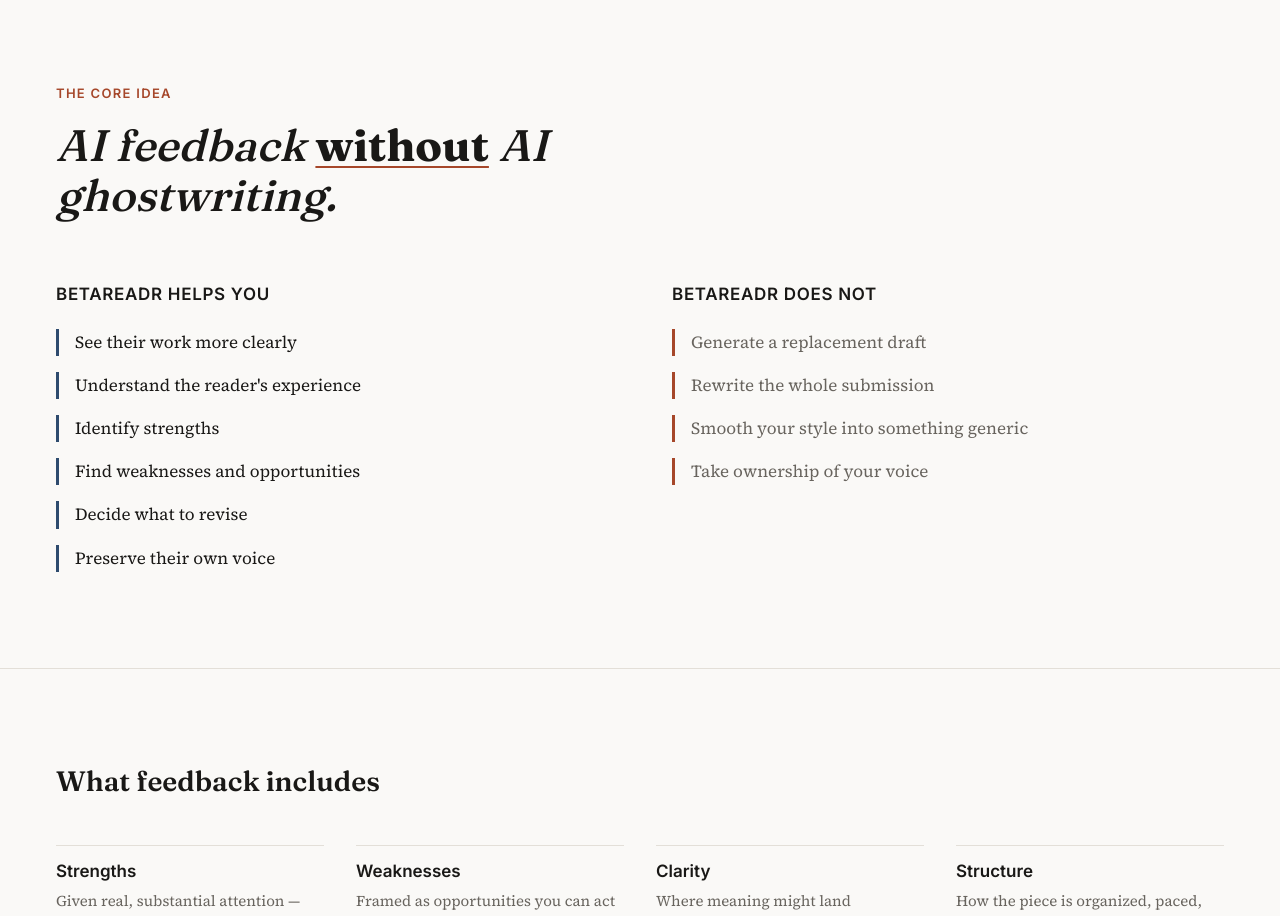
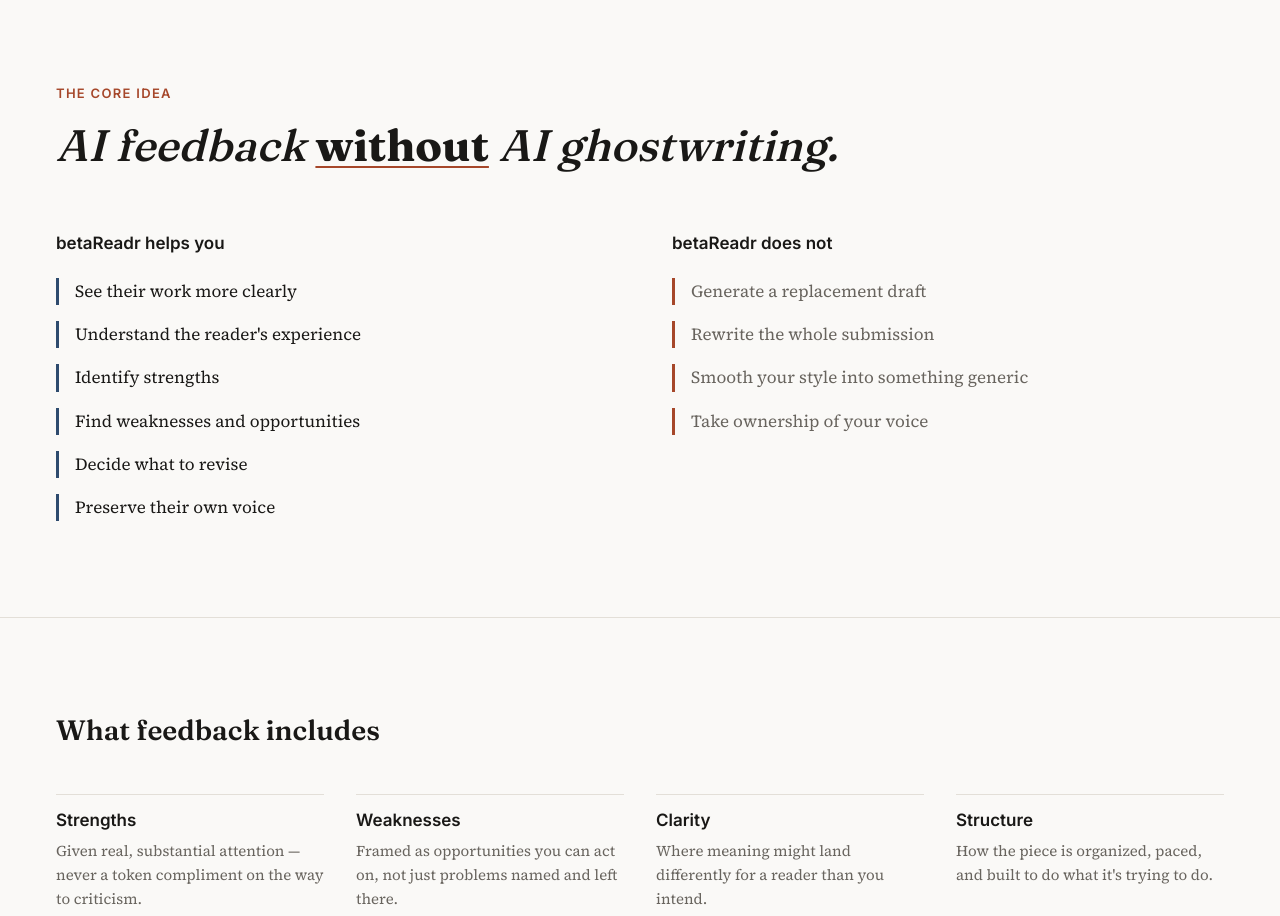
Before and after one commit to ethanryan/beta-readr, a Next.js app: page / in a window 1280 px wide. Shown: the part 2040-2956 px from the top of the page. Built offline with nearby package versions, Linux system fonts and the light colour scheme; no server answers.

Commit message:
Keep betaReadr casing and tagline width natural

```diff
--- a/components/landing/Philosophy.module.css
+++ b/components/landing/Philosophy.module.css
@@ -21,7 +21,6 @@
 
 .tagline {
   font-size: clamp(1.9rem, 4.5vw, 2.75rem);
-  max-width: 42rem;
   font-style: italic;
   font-weight: 500;
 }
@@ -46,8 +45,6 @@
   font-size: 1.0625rem;
   font-family: var(--font-ui);
   font-weight: 600;
-  text-transform: uppercase;
-  letter-spacing: 0.04em;
 }
 
 .list {
```
